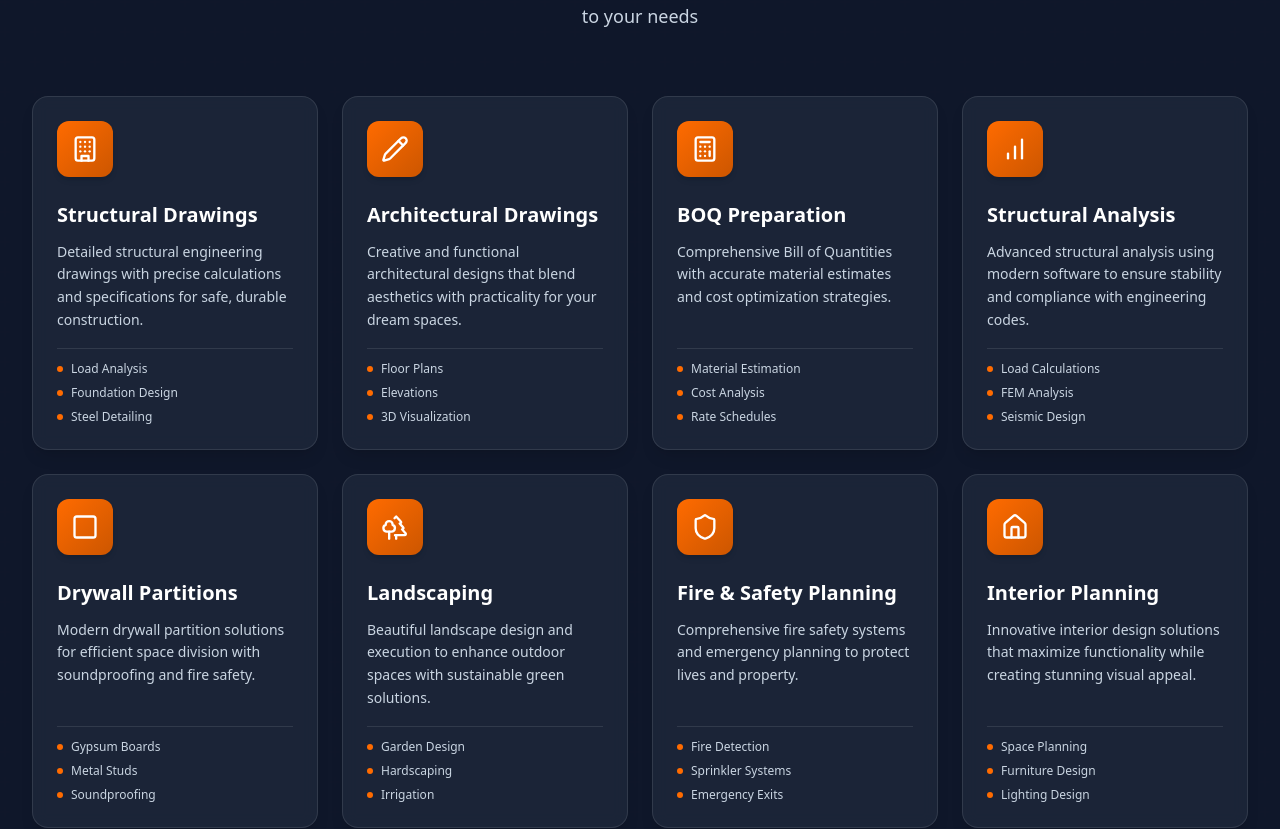
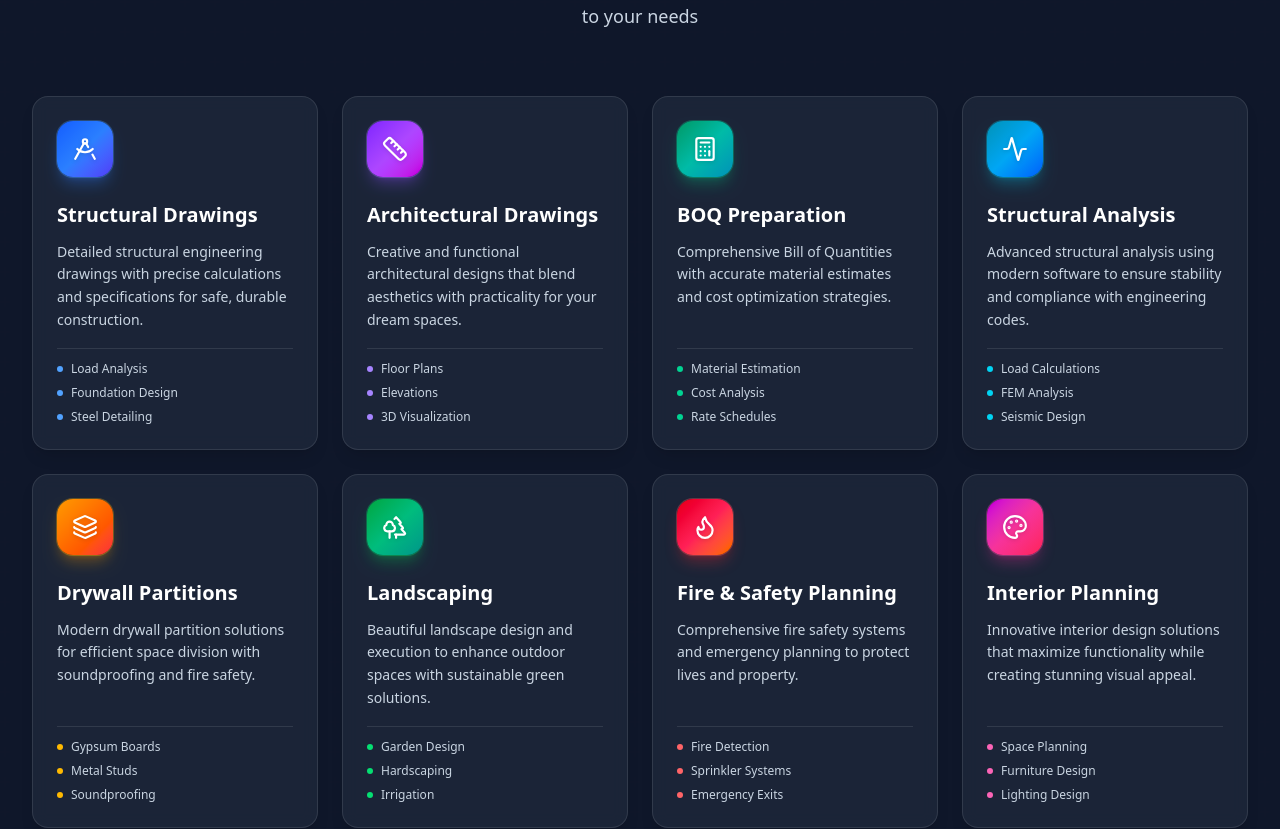
Before and after one commit to anupKanere/SR_BUILDTECH, a Next.js app: page / in a window 1280 px wide. Shown: the part 2689-3518 px from the top of the page. Built offline with nearby package versions, Linux system fonts and the light colour scheme.

Commit message:
feat(services): add colorful distinct brand badges and accurate icons for all 12 services

```diff
--- a/components/sections/Services.tsx
+++ b/components/sections/Services.tsx
@@ -4,37 +4,126 @@ import React from 'react'
 import { motion } from 'framer-motion'
 import { useInView } from 'react-intersection-observer'
 import {
-  Building,
-  Pencil,
+  DraftingCompass,
+  Ruler,
   Calculator,
-  BarChart,
-  Square,
+  Activity,
+  Layers,
   Trees,
-  Shield,
+  Flame,
+  Palette,
+  ClipboardCheck,
+  Hammer,
   Home,
-  Clipboard,
-  Wrench,
-  Home as House,
-  Building as Building2,
+  Building2,
   ArrowRight,
+  type LucideIcon,
 } from 'lucide-react'
 import { Container } from '@/components/ui/Container'
 import { SectionHeading } from '@/components/ui/SectionHeading'
 import servicesData from '@/data/services.json'
 
-const iconMap: Record<string, React.ComponentType<{ className?: string; size?: number }>> = {
-  building: Building,
-  drafting: Pencil,
-  calculator: Calculator,
-  analytics: BarChart,
-  wall: Square,
-  tree: Trees,
-  shield: Shield,
-  home: Home,
-  clipboard: Clipboard,
-  wrench: Wrench,
-  house: House,
-  building2: Building2,
+interface ServiceTheme {
+  Icon: LucideIcon
+  badgeGradient: string
+  cardHover: string
+  titleHover: string
+  bulletColor: string
+}
+
+const serviceThemeMap: Record<string, ServiceTheme> = {
+  'structural-drawings': {
+    Icon: DraftingCompass,
+    badgeGradient: 'from-blue-600 via-blue-500 to-indigo-600 shadow-blue-500/30 ring-blue-400/30',
+    cardHover: 'hover:border-blue-500/50 hover:shadow-blue-500/10',
+    titleHover: 'group-hover:text-blue-400',
+    bulletColor: 'bg-blue-400',
+  },
+  'architectural-drawings': {
+    Icon: Ruler,
+    badgeGradient: 'from-violet-600 via-purple-500 to-fuchsia-600 shadow-violet-500/30 ring-violet-400/30',
+    cardHover: 'hover:border-violet-500/50 hover:shadow-violet-500/10',
+    titleHover: 'group-hover:text-violet-400',
+    bulletColor: 'bg-violet-400',
+  },
+  'boq-preparation': {
+    Icon: Calculator,
+    badgeGradient: 'from-emerald-600 via-teal-500 to-cyan-600 shadow-emerald-500/30 ring-emerald-400/30',
+    cardHover: 'hover:border-emerald-500/50 hover:shadow-emerald-500/10',
+    titleHover: 'group-hover:text-emerald-400',
+    bulletColor: 'bg-emerald-400',
+  },
+  'structural-analysis': {
+    Icon: Activity,
+    badgeGradient: 'from-cyan-600 via-sky-500 to-blue-600 shadow-cyan-500/30 ring-cyan-400/30',
+    cardHover: 'hover:border-cyan-500/50 hover:shadow-cyan-500/10',
+    titleHover: 'group-hover:text-cyan-400',
+    bulletColor: 'bg-cyan-400',
+  },
+  'drywall-partitions': {
+    Icon: Layers,
+    badgeGradient: 'from-amber-500 via-orange-500 to-red-500 shadow-amber-500/30 ring-amber-400/30',
+    cardHover: 'hover:border-amber-500/50 hover:shadow-amber-500/10',
+    titleHover: 'group-hover:text-amber-400',
+    bulletColor: 'bg-amber-400',
+  },
+  'landscaping': {
+    Icon: Trees,
+    badgeGradient: 'from-green-600 via-emerald-500 to-teal-600 shadow-green-500/30 ring-green-400/30',
+    cardHover: 'hover:border-green-500/50 hover:shadow-green-500/10',
+    titleHover: 'group-hover:text-green-400',
+    bulletColor: 'bg-green-400',
+  },
+  'fire-safety': {
+    Icon: Flame,
+    badgeGradient: 'from-red-600 via-rose-500 to-orange-500 shadow-red-500/30 ring-red-400/30',
+    cardHover: 'hover:border-red-500/50 hover:shadow-red-500/10',
+    titleHover: 'group-hover:text-red-400',
+    bulletColor: 'bg-red-400',
+  },
+  'interior-planning': {
+    Icon: Palette,
+    badgeGradient: 'from-fuchsia-600 via-pink-500 to-rose-500 shadow-pink-500/30 ring-pink-400/30',
+    cardHover: 'hover:border-pink-500/50 hover:shadow-pink-500/10',
+    titleHover: 'group-hover:text-pink-400',
+    bulletColor: 'bg-pink-400',
+  },
+  'project-management': {
+    Icon: ClipboardCheck,
+    badgeGradient: 'from-indigo-600 via-blue-600 to-sky-500 shadow-indigo-500/30 ring-indigo-400/30',
+    cardHover: 'hover:border-indigo-500/50 hover:shadow-indigo-500/10',
+    titleHover: 'group-hover:text-indigo-400',
+    bulletColor: 'bg-indigo-400',
+  },
+  'metal-fabrication': {
+    Icon: Hammer,
+    badgeGradient: 'from-slate-600 via-zinc-600 to-neutral-700 shadow-slate-500/30 ring-slate-400/30',
+    cardHover: 'hover:border-slate-400/50 hover:shadow-slate-500/10',
+    titleHover: 'group-hover:text-slate-300',
+    bulletColor: 'bg-slate-300',
+  },
+  'residential-construction': {
+    Icon: Home,
+    badgeGradient: 'from-primary via-orange-500 to-amber-500 shadow-primary/30 ring-orange-400/30',
+    cardHover: 'hover:border-primary/50 hover:shadow-primary/10',
+    titleHover: 'group-hover:text-primary',
+    bulletColor: 'bg-primary',
+  },
+  'commercial-construction': {
+    Icon: Building2,
+    badgeGradient: 'from-blue-700 via-indigo-600 to-violet-600 shadow-blue-500/30 ring-blue-400/30',
+    cardHover: 'hover:border-blue-500/50 hover:shadow-blue-500/10',
+    titleHover: 'group-hover:text-blue-400',
+    bulletColor: 'bg-blue-400',
+  },
+}
+
+const defaultTheme: ServiceTheme = {
+  Icon: Building2,
+  badgeGradient: 'from-primary to-primary-600 shadow-primary/30 ring-primary/30',
+  cardHover: 'hover:border-primary/50 hover:shadow-primary/10',
+  titleHover: 'group-hover:text-primary',
+  bulletColor: 'bg-primary',
 }
 
 export function Services() {
@@ -57,7 +146,8 @@ export function Services() {
 
         <div ref={ref} className="grid sm:grid-cols-2 lg:grid-cols-3 xl:grid-cols-4 gap-6">
           {servicesData.map((service, index) => {
-            const Icon = iconMap[service.icon] || Building
+            const theme = serviceThemeMap[service.id] || defaultTheme
+            const Icon = theme.Icon
 
             return (
               <motion.div
@@ -67,17 +157,17 @@ export function Services() {
                 transition={{ delay: index * 0.08, duration: 0.5 }}
                 className="group"
               >
-                <div className="h-full bg-navy-800/80 backdrop-blur-sm rounded-2xl p-6 shadow-lg hover:shadow-2xl transition-all duration-300 border border-white/10 hover:border-primary/50 hover:-translate-y-1.5 flex flex-col justify-between">
+                <div className={`h-full bg-navy-800/80 backdrop-blur-sm rounded-2xl p-6 shadow-lg hover:shadow-2xl transition-all duration-300 border border-white/10 ${theme.cardHover} hover:-translate-y-1.5 flex flex-col justify-between`}>
                   <div>
-                    {/* Icon */}
+                    {/* Colorful Brand Icon Badge */}
                     <div className="mb-6">
-                      <div className="w-14 h-14 bg-gradient-to-br from-primary to-primary-600 rounded-xl flex items-center justify-center group-hover:scale-110 group-hover:shadow-lg group-hover:shadow-primary/40 transition-all duration-300 shadow-md">
-                        <Icon className="text-white" size={28} />
+                      <div className={`w-14 h-14 bg-gradient-to-br ${theme.badgeGradient} rounded-2xl flex items-center justify-center group-hover:scale-110 group-hover:shadow-xl transition-all duration-300 shadow-lg ring-1`}>
+                        <Icon className="text-white drop-shadow-sm" size={26} />
                       </div>
                     </div>
 
                     {/* Title */}
-                    <h3 className="text-lg md:text-xl font-bold text-white mb-3 group-hover:text-primary transition-colors">
+                    <h3 className={`text-lg md:text-xl font-bold text-white mb-3 ${theme.titleHover} transition-colors`}>
                       {service.title}
                     </h3>
 
@@ -94,7 +184,7 @@ export function Services() {
                         key={idx}
                         className="text-xs text-slate-300 flex items-center gap-2"
                       >
-                        <div className="w-1.5 h-1.5 bg-primary rounded-full flex-shrink-0" />
+                        <div className={`w-1.5 h-1.5 ${theme.bulletColor} rounded-full flex-shrink-0`} />
                         <span>{feature}</span>
                       </li>
                     ))}
--- a/data/services.json
+++ b/data/services.json
@@ -3,14 +3,14 @@
     "id": "structural-drawings",
     "title": "Structural Drawings",
     "description": "Detailed structural engineering drawings with precise calculations and specifications for safe, durable construction.",
-    "icon": "building",
+    "icon": "drafting-compass",
     "features": ["Load Analysis", "Foundation Design", "Steel Detailing", "CAD Drawings"]
   },
   {
     "id": "architectural-drawings",
     "title": "Architectural Drawings",
     "description": "Creative and functional architectural designs that blend aesthetics with practicality for your dream spaces.",
-    "icon": "drafting",
+    "icon": "ruler",
     "features": ["Floor Plans", "Elevations", "3D Visualization", "Interior Layouts"]
   },
   {
@@ -24,56 +24,56 @@
     "id": "structural-analysis",
     "title": "Structural Analysis",
     "description": "Advanced structural analysis using modern software to ensure stability and compliance with engineering codes.",
-    "icon": "analytics",
+    "icon": "activity",
     "features": ["Load Calculations", "FEM Analysis", "Seismic Design", "Wind Analysis"]
   },
   {
     "id": "drywall-partitions",
     "title": "Drywall Partitions",
     "description": "Modern drywall partition solutions for efficient space division with soundproofing and fire safety.",
-    "icon": "wall",
+    "icon": "layers",
     "features": ["Gypsum Boards", "Metal Studs", "Soundproofing", "Fire Rated"]
   },
   {
     "id": "landscaping",
     "title": "Landscaping",
     "description": "Beautiful landscape design and execution to enhance outdoor spaces with sustainable green solutions.",
-    "icon": "tree",
+    "icon": "trees",
     "features": ["Garden Design", "Hardscaping", "Irrigation", "Green Spaces"]
   },
   {
     "id": "fire-safety",
     "title": "Fire & Safety Planning",
     "description": "Comprehensive fire safety systems and emergency planning to protect lives and property.",
-    "icon": "shield",
+    "icon": "flame",
     "features": ["Fire Detection", "Sprinkler Systems", "Emergency Exits", "Safety Compliance"]
   },
   {
     "id": "interior-planning",
     "title": "Interior Planning",
     "description": "Innovative interior design solutions that maximize functionality while creating stunning visual appeal.",
-    "icon": "home",
+    "icon": "palette",
     "features": ["Space Planning", "Furniture Design", "Lighting Design", "Material Selection"]
   },
   {
     "id": "project-management",
     "title": "Project Management",
     "description": "End-to-end project management ensuring timely delivery, quality control, and cost optimization.",
-    "icon": "clipboard",
+    "icon": "clipboard-check",
     "features": ["Timeline Planning", "Resource Management", "Quality Control", "Cost Monitoring"]
   },
   {
     "id": "metal-fabrication",
     "title": "Metal Fabrication & Design",
     "description": "Custom metal fabrication and design services for structural and decorative applications.",
-    "icon": "wrench",
+    "icon": "hammer",
     "features": ["Steel Fabrication", "Custom Metalwork", "Welding", "Metal Finishing"]
   },
   {
     "id": "residential-construction",
     "title": "Residential Construction",
     "description": "Complete residential construction services from foundation to finishing for your dream home.",
-    "icon": "house",
+    "icon": "home",
     "features": ["New Construction", "Renovations", "Additions", "Turnkey Projects"]
   },
   {
```
